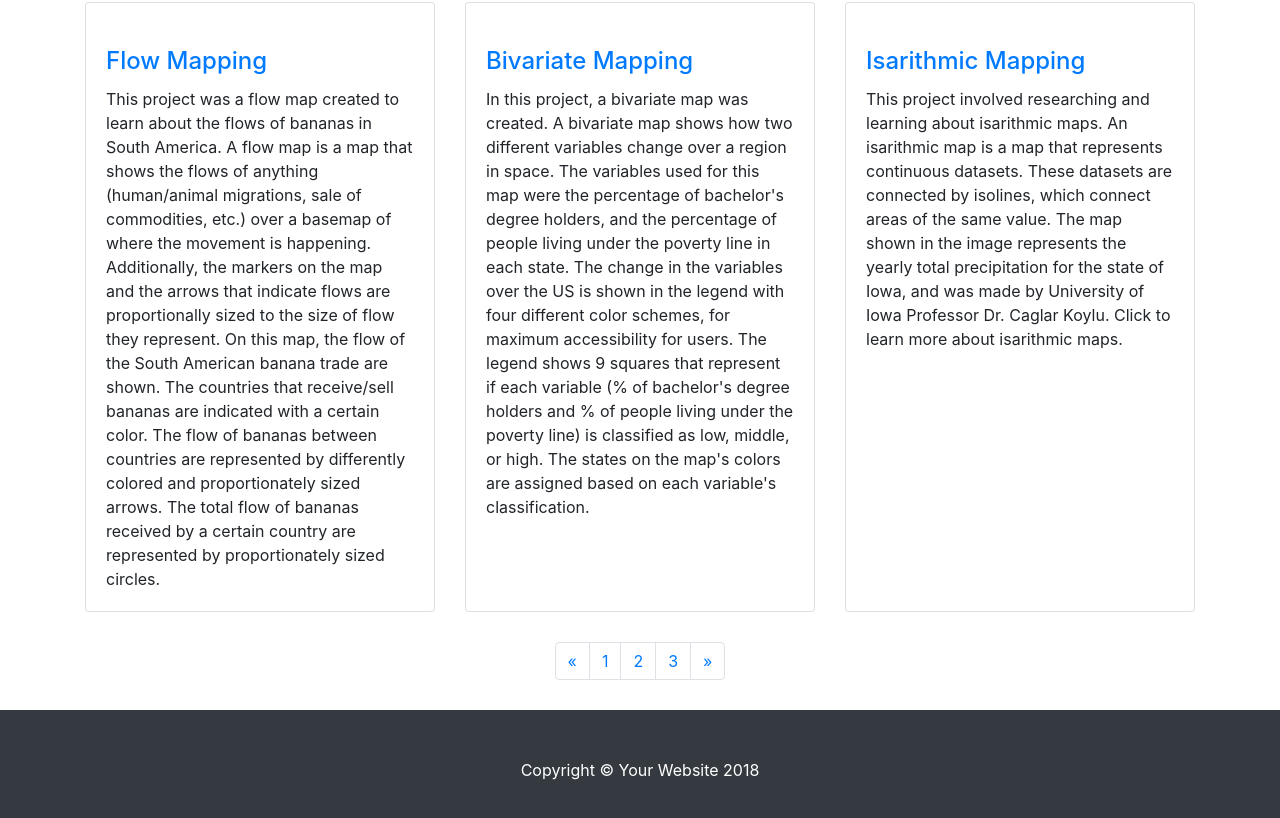
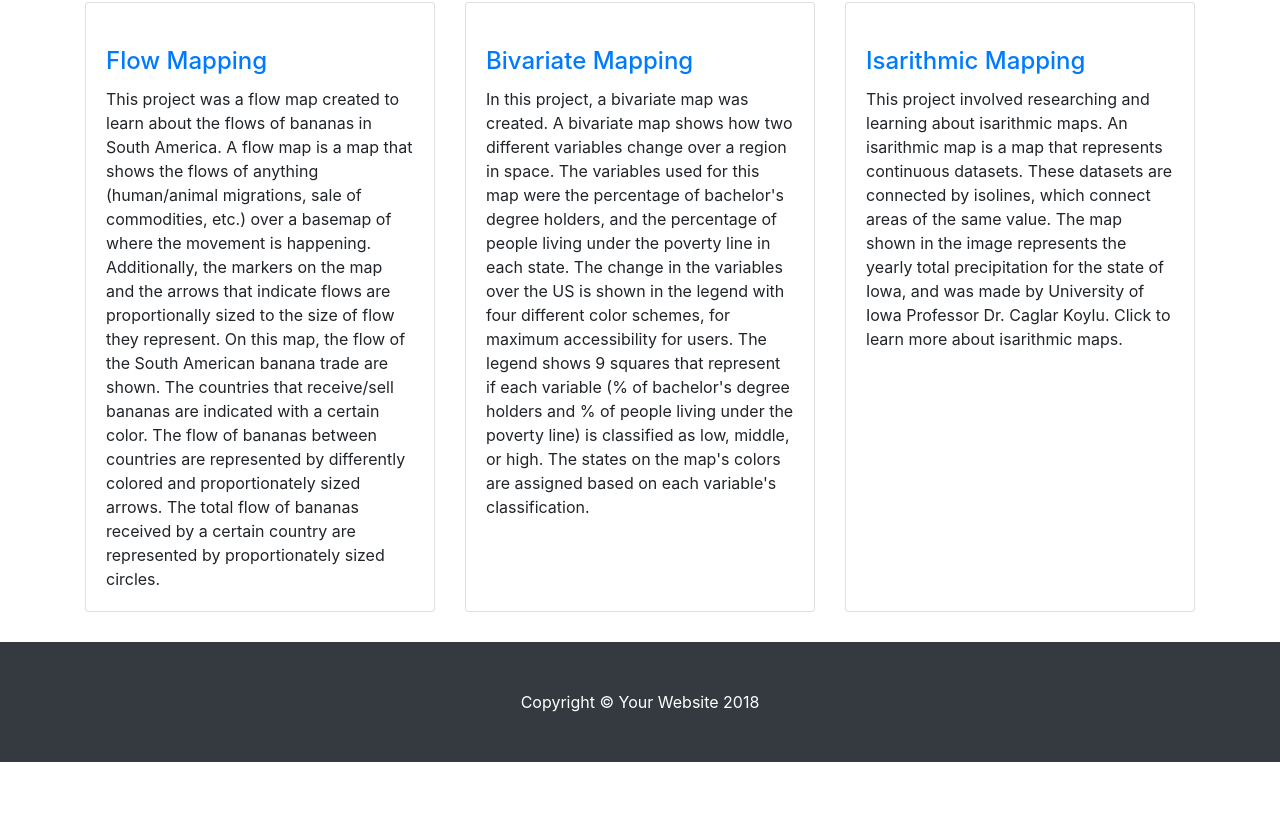
Before and after one commit to casie-meyer/geog3540, a website: page index.html in a window 1280 px wide. Shown: the part 796-1614 px from the top of the page. After the commit the page ends 1558 px from the top, so only its background shows below. Drawn offline with Linux system fonts and the light colour scheme.

Commit message:
Update index.html

```diff
--- a/index.html
+++ b/index.html
@@ -154,7 +154,7 @@
       <!-- /.row -->
 
       <!-- Pagination -->
-      <ul class="pagination justify-content-center">
+      <!-- <ul class="pagination justify-content-center">
         <li class="page-item">
           <a class="page-link" href="#" aria-label="Previous">
             <span aria-hidden="true">&laquo;</span>
@@ -176,7 +176,7 @@
             <span class="sr-only">Next</span>
           </a>
         </li>
-      </ul>
+      </ul> -->
 
     </div>
     <!-- /.container -->
```
